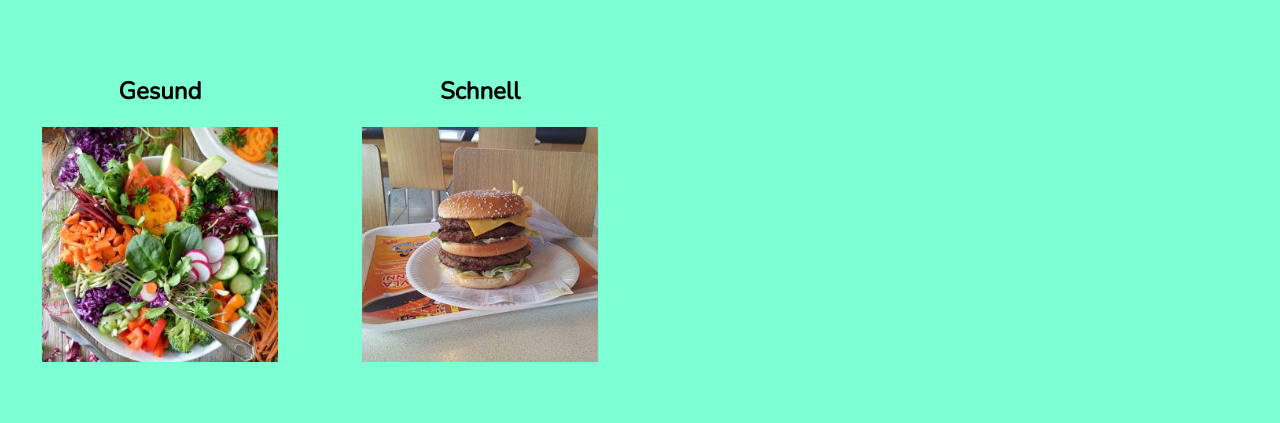
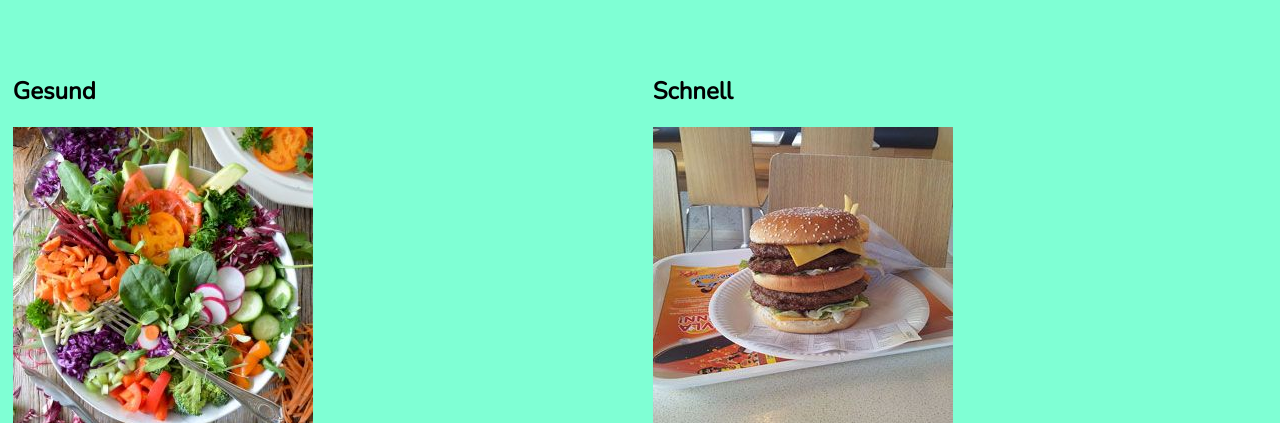
Before and after one commit to TAD5507/TAD5507.github.io, a plain HTML site: page Website/Rezepte/Rezepte.html in a window 1280 px wide. Shown: the part 399-822 px from the top of the page. Drawn offline with nearby package versions, Linux system fonts and the light colour scheme.

Commit message:
Update Rezepte.html

```diff
--- a/Website/Rezepte/Rezepte.html
+++ b/Website/Rezepte/Rezepte.html
@@ -78,7 +78,7 @@
       </div>
     </div>
     <div class="row">
-      <div class="col-1-5">
+      <div class="col-3">
         <article>
           <a href="#abteilung-gesund">
             <h2>Gesund</h2>
@@ -86,7 +86,7 @@
           </a>
         </article>
       </div>
-      <div class="col-1-5">
+      <div class="col-3">
         <article>
           <a href="#abteilung-schnell">
             <h2>Schnell</h2>
@@ -509,7 +509,7 @@
         <div class="col-6">
           <ul>
             <li> <a href="../impressum.html">Impressum</a></li>
-            <li> <a href="Rezepte/Rezepte.html">Rezepte</a></li>
+            <li> <a href="./Rezepte.html">Rezepte</a></li>
           </ul>
         </div>
       </div>
```
